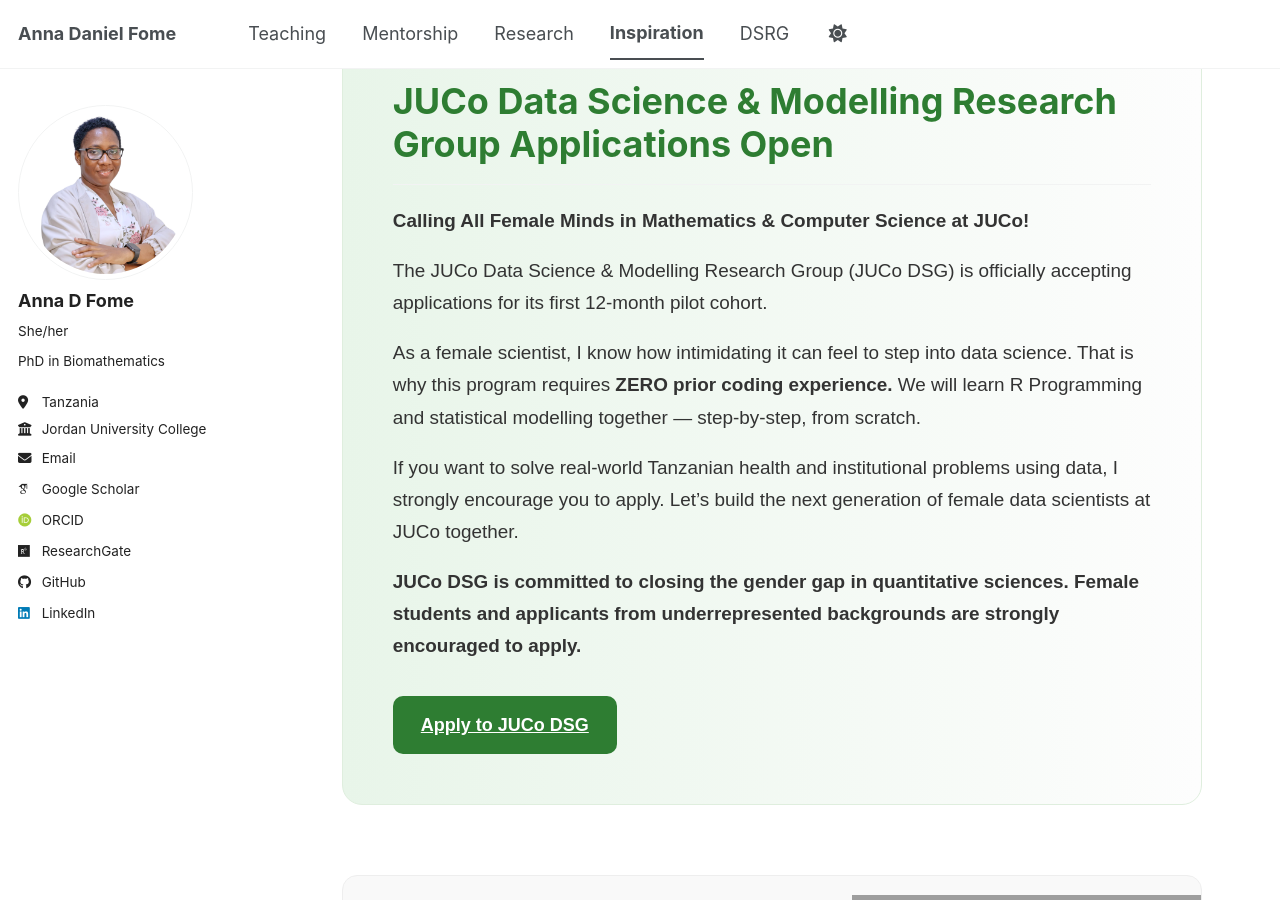
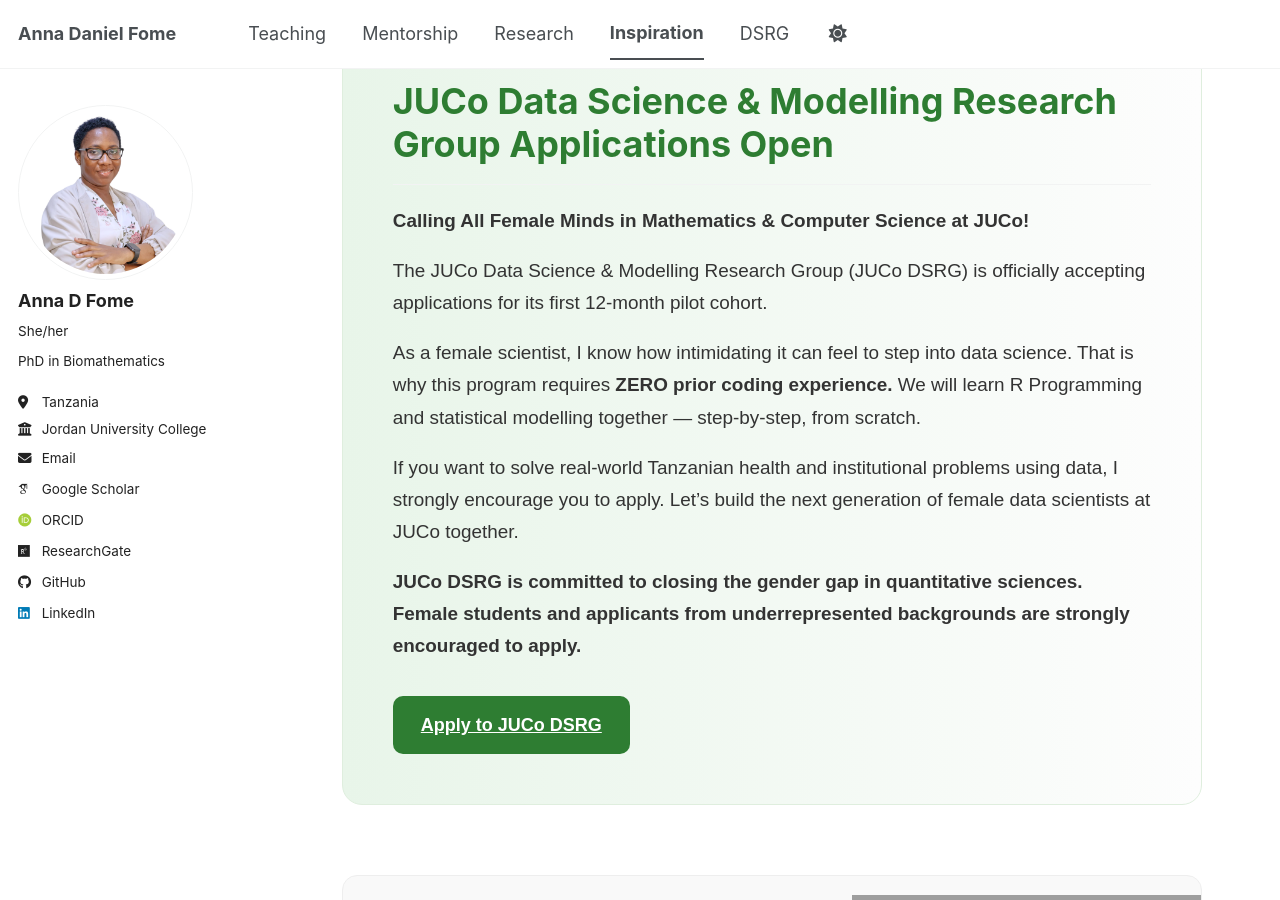
Before and after one commit to FomeA/FomeA.github.io, a Jekyll site: the page built from _pages/inspiration.html, in a window 1280 px wide and 900 px high, scrolled down 517 px. Built offline with Jekyll 4.4.1, drawn with Linux system fonts in a browser that asks for light colours; some web fonts are replaced; a script bundle is joined from its source files by our own code; library files that are not in the unit come from our copies; grey boxes are pictures that could not be loaded.

Commit message:
Update inspiration.html

```diff
--- a/_pages/inspiration.html
+++ b/_pages/inspiration.html
@@ -117,7 +117,7 @@
       <h2>JUCo Data Science & Modelling Research Group Applications Open</h2>
       <p><strong>Calling All Female Minds in Mathematics & Computer Science at JUCo!</strong></p>
       <p>
-        The JUCo Data Science & Modelling Research Group (JUCo DSG) is officially accepting
+        The JUCo Data Science & Modelling Research Group (JUCo DSRG) is officially accepting
         applications for its first 12-month pilot cohort.
       </p>
       <p>
@@ -132,11 +132,11 @@
       </p>
       <p>
         <strong>
-          JUCo DSG is committed to closing the gender gap in quantitative sciences.
+          JUCo DSRG is committed to closing the gender gap in quantitative sciences.
           Female students and applicants from underrepresented backgrounds are strongly encouraged to apply.
         </strong>
       </p>
-      <a href="/juco-dsg/" class="apply-btn">Apply to JUCo DSG</a>
+      <a href="juco-dsg.html" class="apply-btn">Apply to JUCo DSRG</a>
     </div>
   </section>
 
```
